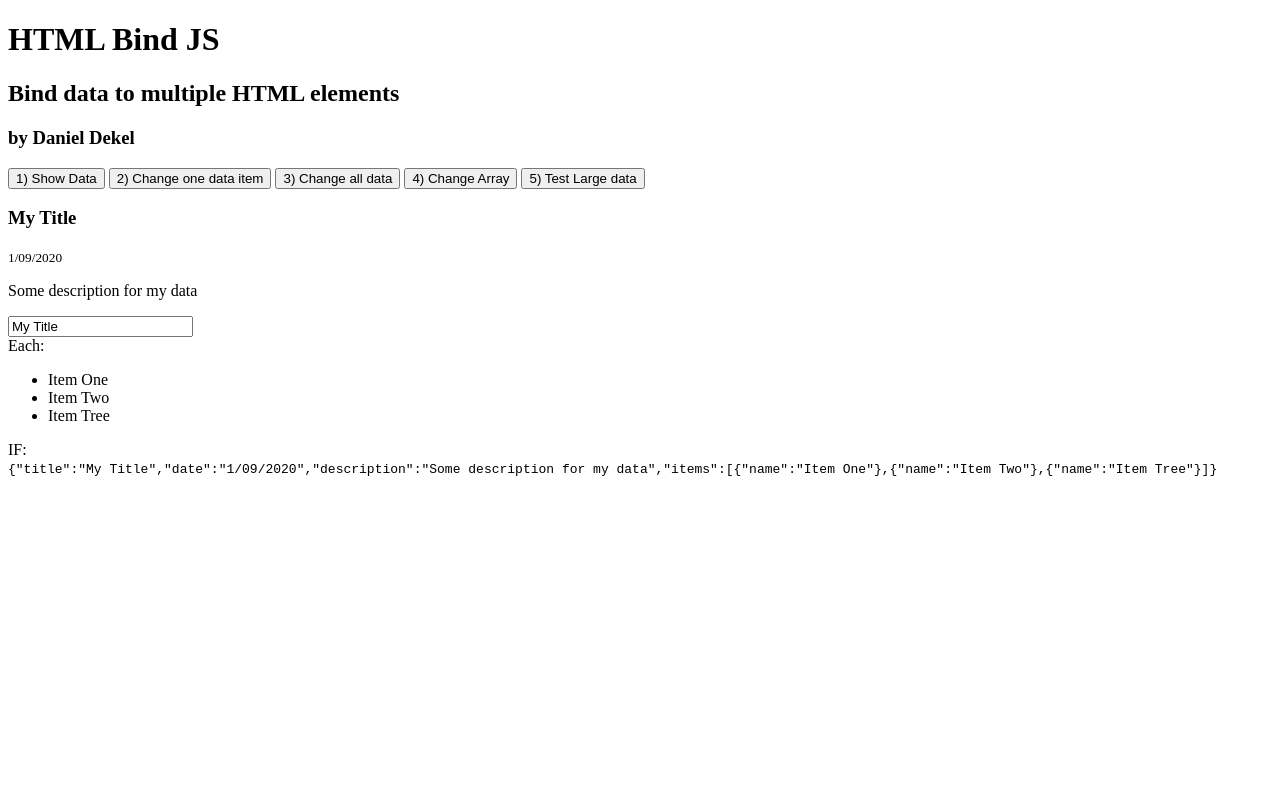
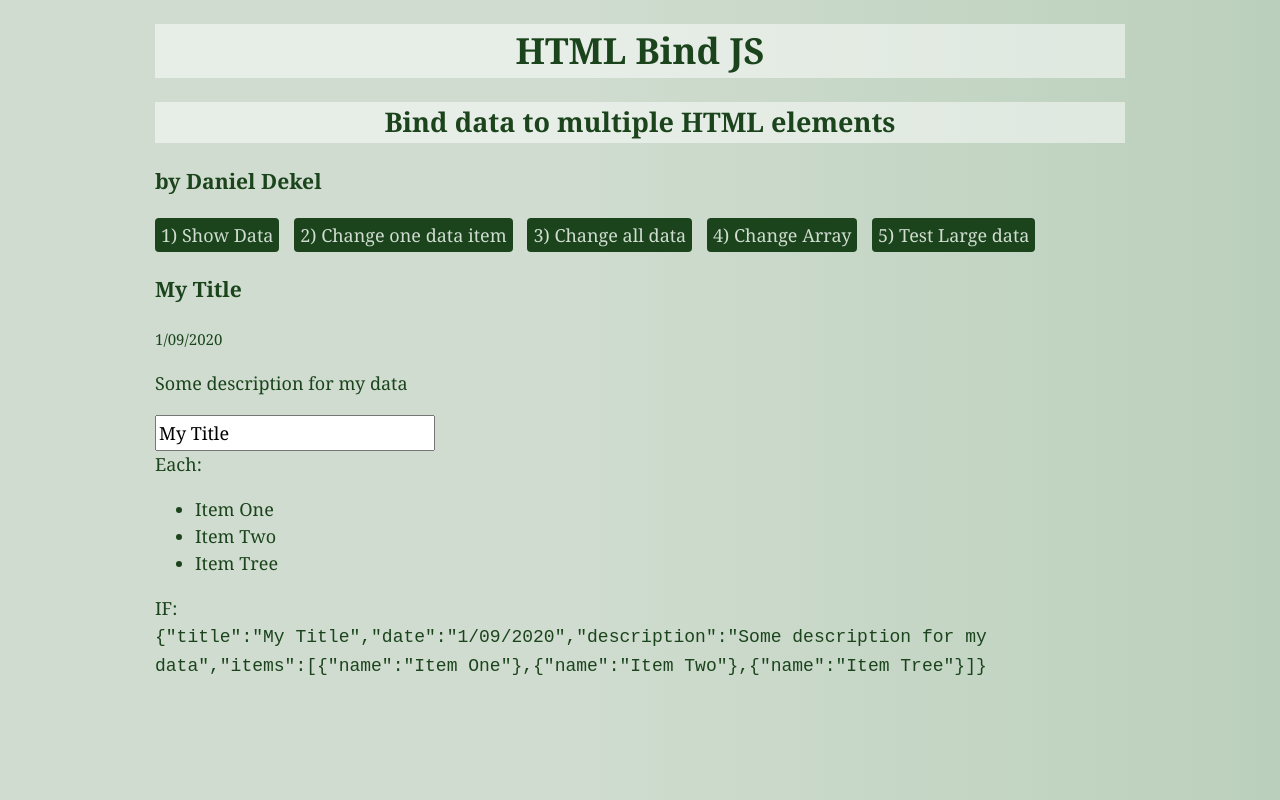
Before and after one commit to dekel/html-bind-js, a plain HTML site: page src/index.html in a window 1280 px wide. Both pictures are taken after a click on the button "1) Show Data". Drawn offline with nearby package versions, Linux system fonts and the light colour scheme.

Commit message:
Removed lodash dependency

```diff
--- a/src/html-bind.js
+++ b/src/html-bind.js
@@ -202,7 +202,8 @@ class HtmlBindJs {
 
       // const ifFnName = this.getValueFromObject(key, dataBindObjKey, data);
       const ifFnName = ifBindData.substr(key.length + 1);
-      const ifFn = _.get(data[key], ifFnName);
+      const ifFn = this.getProp(data[key], ifFnName);
+      // const ifFn = _.get(data[key], ifFnName);
 
       if (!ifFn) {
         return;
@@ -329,7 +330,8 @@ class HtmlBindJs {
       val = JSON.stringify(data[key]);
     } else {
       const dataBindPath = dataBind.substr(key.length + 1);
-      val = _.get(data[key], dataBindPath);
+      val = this.getProp(data[key], dataBindPath);
+      // val = _.get(data[key], dataBindPath);
     }
     return val;
   }
@@ -377,6 +379,30 @@ class HtmlBindJs {
     // }
   }
 
+  /**
+   * Gets the value at `path` of `object`.
+   * Code taken from: https://gist.github.com/harish2704/d0ee530e6ee75bad6fd30c98e5ad9dab
+   * @param {Object} object
+   * @param {string|Array} path
+   * @returns {*} value if exists else undefined
+   */
+  getProp(object, path, defaultVal) {
+    const PATH = Array.isArray(path)
+      ? path
+      : path.split(".").filter((i) => i.length);
+    if (!PATH.length) {
+      return object === undefined ? defaultVal : object;
+    }
+    if (
+      object === null ||
+      object === undefined ||
+      typeof object[PATH[0]] === "undefined"
+    ) {
+      return defaultVal;
+    }
+    return this.getProp(object[PATH.shift()], PATH, defaultVal);
+  }
+
   getObjectHash(obj) {
     const objStr = JSON.stringify(obj);
     return this.getStringHash(objStr);
--- a/src/index.html
+++ b/src/index.html
@@ -2,10 +2,12 @@
 <html>
   <head>
     <title>HTML Bind JS</title>
-    <script src="https://cdnjs.cloudflare.com/ajax/libs/lodash.js/4.17.15/lodash.min.js"></script>
+    <!-- <script src="https://cdnjs.cloudflare.com/ajax/libs/lodash.js/4.17.15/lodash.min.js"></script> -->
+    <link rel="stylesheet" href="style/style.css" type="text/css" />
   </head>
 
   <body>
+    <div class="container">
       <h1>HTML Bind JS</h1>
       <h2>Bind data to multiple HTML elements</h2>
       <h3>by Daniel Dekel</h3>
@@ -41,7 +43,7 @@
       </div>
 
       <code dk-bind-text="my-object"></code>
-
+    </div>
     <script type="module">
       import HtmlBindJs from "./html-bind.js";
 
--- /dev/null
+++ b/src/style/style.css
@@ -0,0 +1,68 @@
+body {
+  --bg-col-1: rgb(207, 220, 207);
+  --bg-col-2: rgb(187, 208, 188);
+  --bg-color-input: rgb(219, 226, 219);
+  --text-color: rgb(27, 68, 28);
+  --button-bg-color: rgb(27, 68, 28);
+  --button-color: rgb(207, 220, 207);
+  --button-focus-color: rgb(207, 220, 207);
+  --button-focus-bg-color: rgb(58, 109, 59);
+  --form-components-height: 30px;
+
+  background: var(--bg-col-1);
+  background: linear-gradient(
+    90deg,
+    var(--bg-col-1) 0%,
+    var(--bg-col-1) 46%,
+    var(--bg-col-2) 100%
+  );
+  color: var(--text-color);
+}
+html,
+button,
+input {
+  font-family: Cambria, Georgia, "Times New Roman", Times, serif;
+  text-rendering: optimizeLegibility;
+  -webkit-font-smoothing: antialiased;
+}
+body {
+  font-size: 18px;
+  font-size: 1.125rem;
+  line-height: 1.5;
+}
+input,
+button {
+  font-size: inherit;
+}
+button {
+  border: none;
+  outline: none;
+  background-color: var(--button-bg-color);
+  color: var(--button-color);
+  margin: 0px 5px;
+  text-align: center;
+  line-height: 32px;
+  border-radius: 4px;
+}
+button:first-of-type {
+  margin-left: 0;
+}
+
+button:active {
+  color: var(--button-focus-color);
+  background: var(--button-focus-bg-color);
+}
+
+.container {
+  width: 970px;
+  margin: 0 auto;
+}
+h1,
+h2 {
+  background-color: rgba(255, 255, 255, 0.5);
+  text-align: center;
+}
+
+input {
+  height: var(--form-components-height);
+}
```
Also changed, not shown: src/style/bg.png (added). Lines whose indentation alone changed are shown as unchanged.
